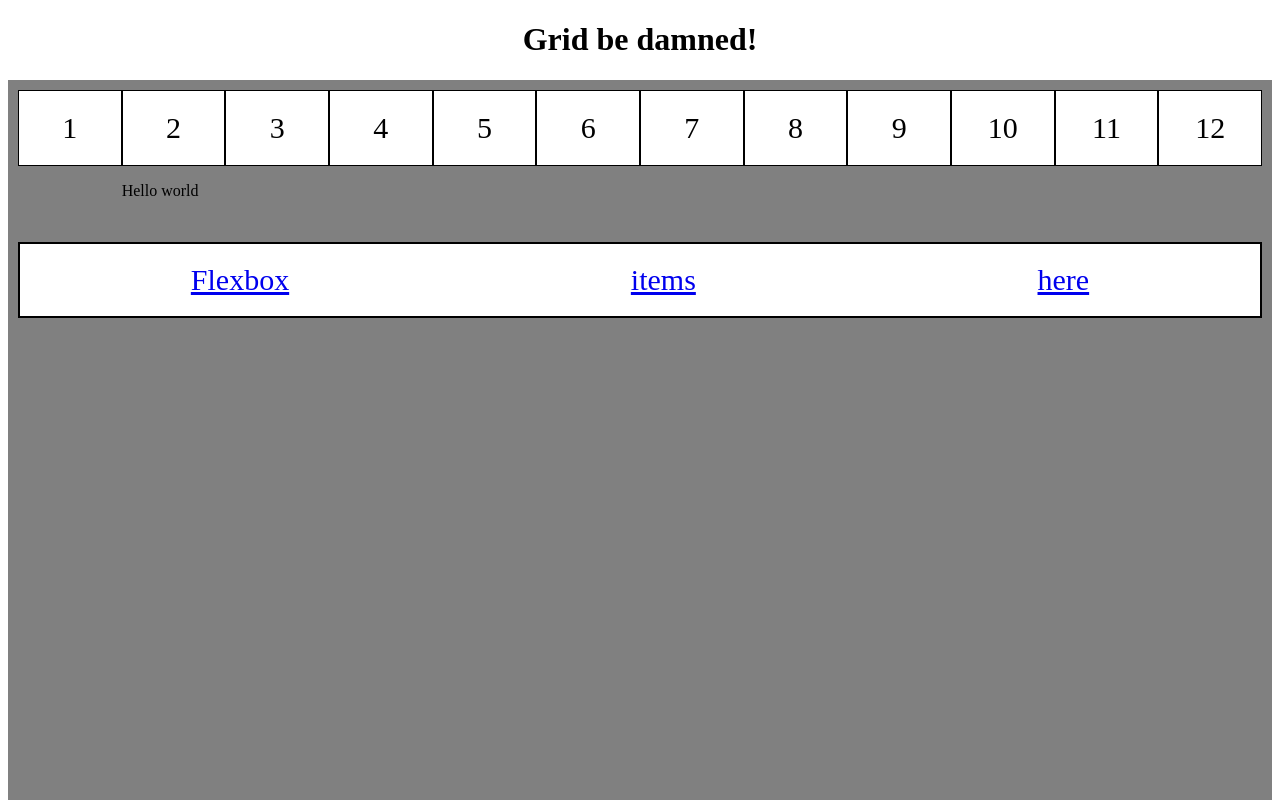
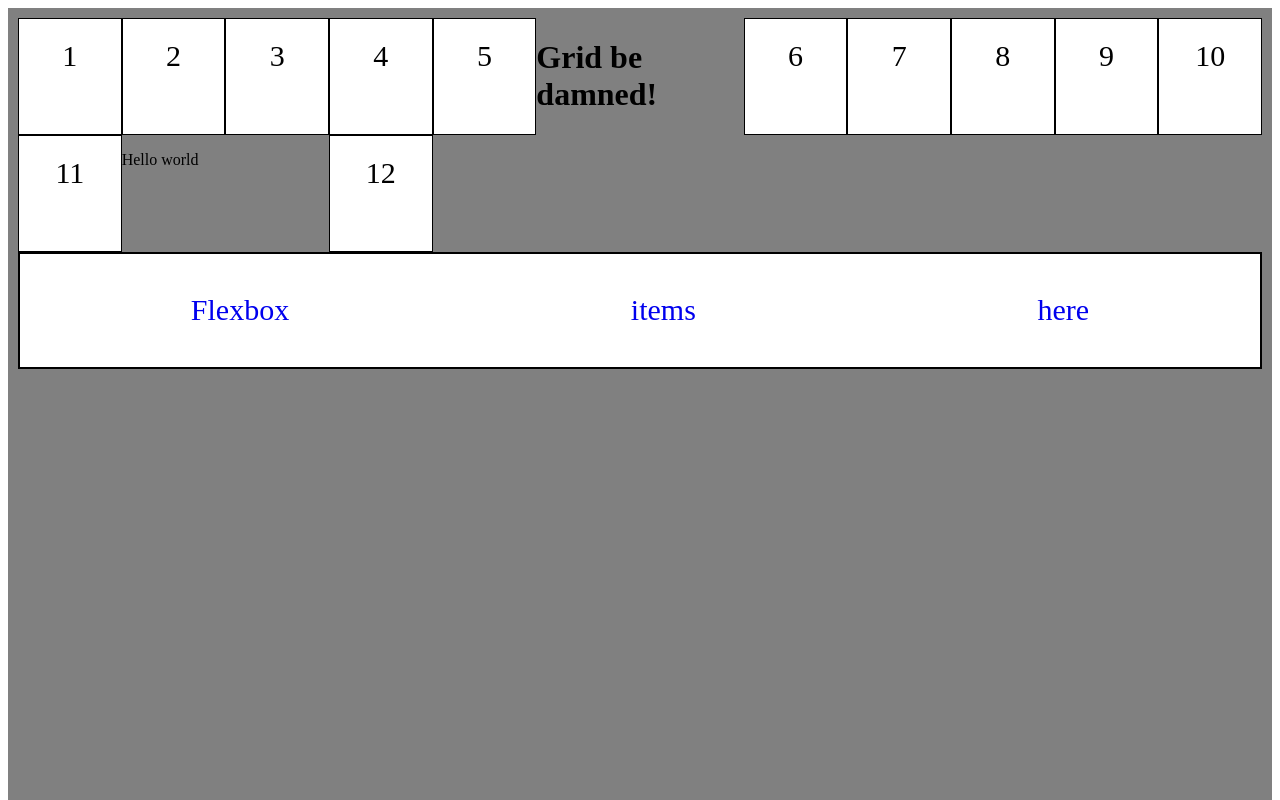
Before and after one commit to StevenM82/grid-practice, a plain HTML site: page index.html in a window 1280 px wide. Shown: the top 800 px of the page. Drawn offline with Linux system fonts and the light colour scheme.

Commit message:
Figuring out more of how to place items

```diff
--- a/index.html
+++ b/index.html
@@ -6,8 +6,8 @@
     <link rel="stylesheet" type="text/css" href="styles/stylesheet.css">
   </head>
   <body>
-    <h1>Grid be damned!</h1>
     <div class="grid-container">
+      <h1>Grid be damned!</h1>
       <div class="grid-item-1">1</div>
       <div class="grid-item-1">2</div>
       <div class="grid-item-1">3</div>
@@ -34,6 +34,5 @@
       </div>
 
 
-
   </body>
 </html>
--- a/styles/stylesheet.css
+++ b/styles/stylesheet.css
@@ -5,6 +5,8 @@
 h1 {
   display: flex;
   justify-content: center;
+  grid-column: 6 / 8;
+  grid-row: 1;
 }
 .grid-container {
   display: grid;
@@ -26,7 +28,6 @@ h1 {
   grid-column: 1 / span 12;
   grid-row: 3;
   background-color: white;
-  text-decoration: line-through;
   font-size: 30px;
   text-align: center;
   border: 1px solid black;
@@ -47,7 +48,6 @@ h1 {
 .menu {
   display: flex;
   flex-direction: row;
-  float: left;
   list-style: none;
   justify-content: space-around;
   align-items: center;
@@ -59,9 +59,17 @@ h1 {
   padding: 0px;
 }
 
+a {
+  text-decoration: none;
+}
+
 [class*="col-"] {
   float: left;
+  background-color: white;
   border: 1px solid black;
+  padding: 20px;
+  font-size: 30px;
+  text-align: center;
 }
 
 .col-1 { width: 8.33%; }
```
